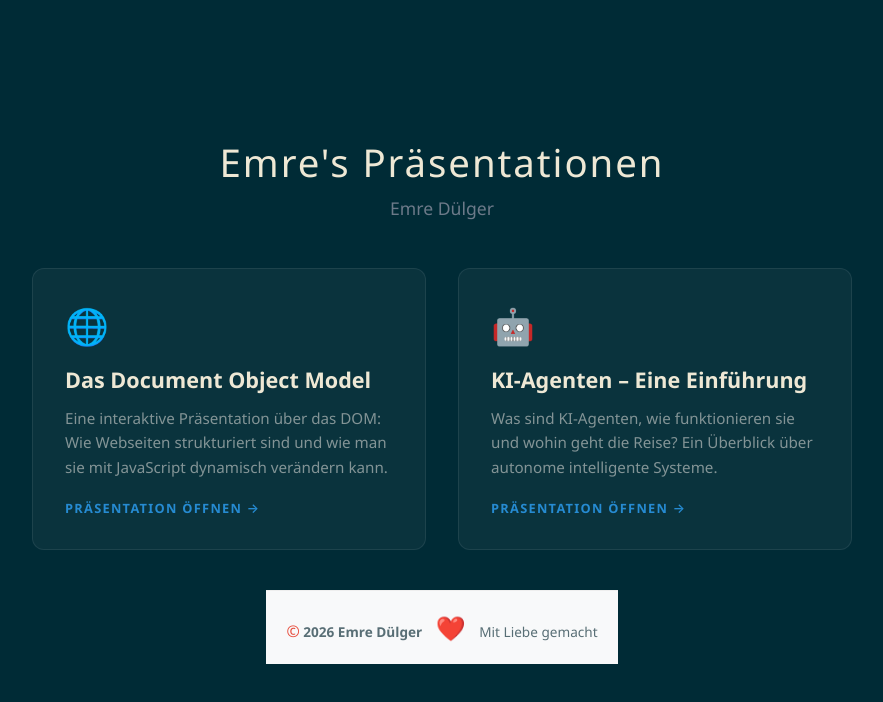
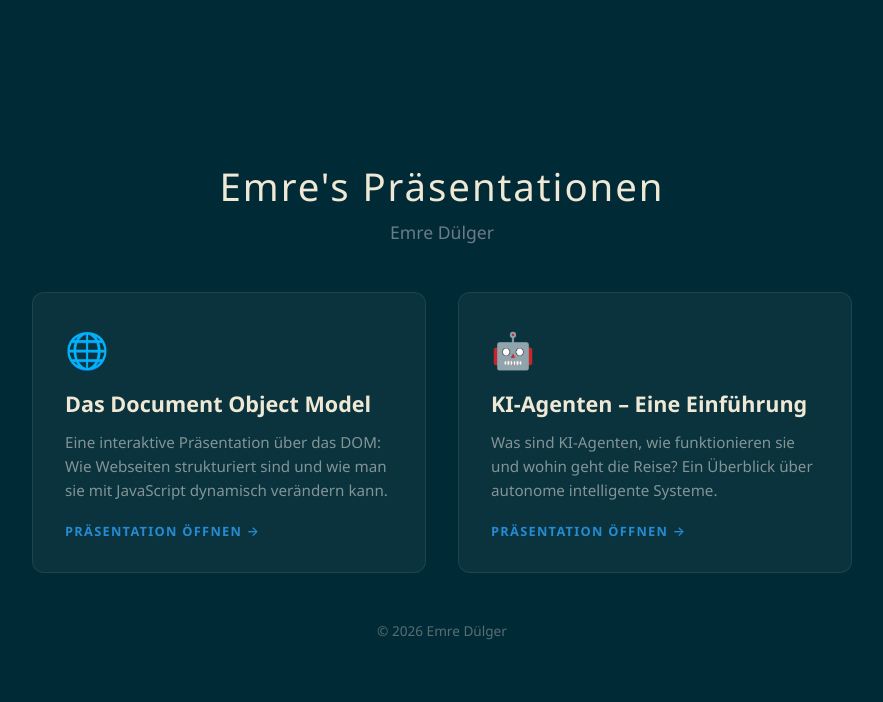
Before and after one commit to EmreDuelger/https---github.com-EmreDuelger-Presentation, a plain HTML site: page index.html in a window 1280 px wide. Shown: the whole page, without its empty margins (198-1081 px from the left). Drawn offline with Linux system fonts and the light colour scheme.

Commit message:
Footer geändert für Auto-PR und Merge. + workflow_run

```diff
--- a/index.html
+++ b/index.html
@@ -137,14 +137,8 @@
             <span class="label">Präsentation öffnen &rarr;</span>
         </a>
     </div>
-
-    <footer style="text-align: center; padding: 20px; background: #f8f9fa; border-top: 1px solid #eee; margin-top: 40px;">
-      <p>
-        <span style="font-size: 16px; color: #e74c3c;">&copy;</span>
-        <strong>2026 Emre Dülger</strong>
-        <span style="font-size: 24px; color: #e74c3c; margin: 0 10px;">❤️</span>
-        <span>Mit Liebe gemacht</span>
-      </p>
+    <footer>
+        &copy; 2026 Emre Dülger
     </footer>
 </body>
 </html>
```
